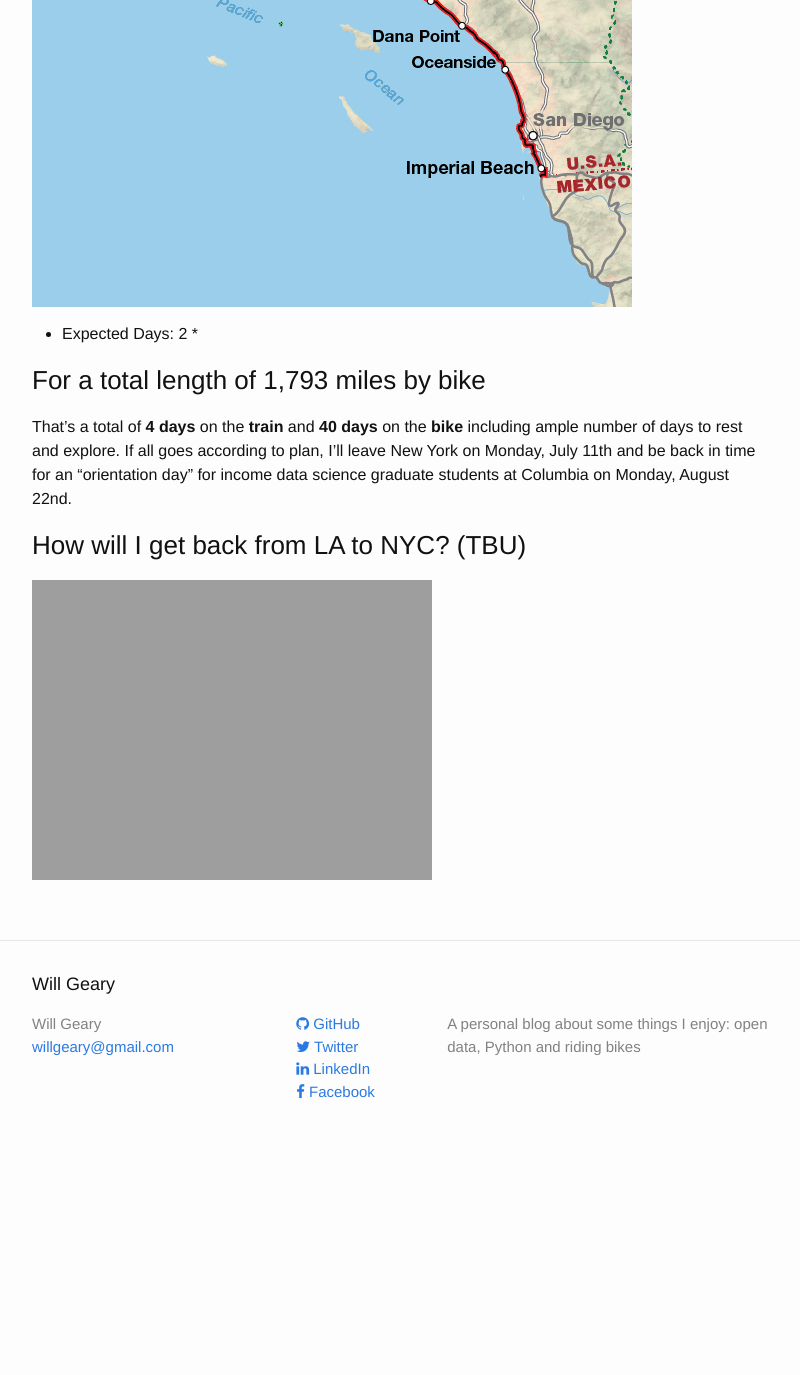
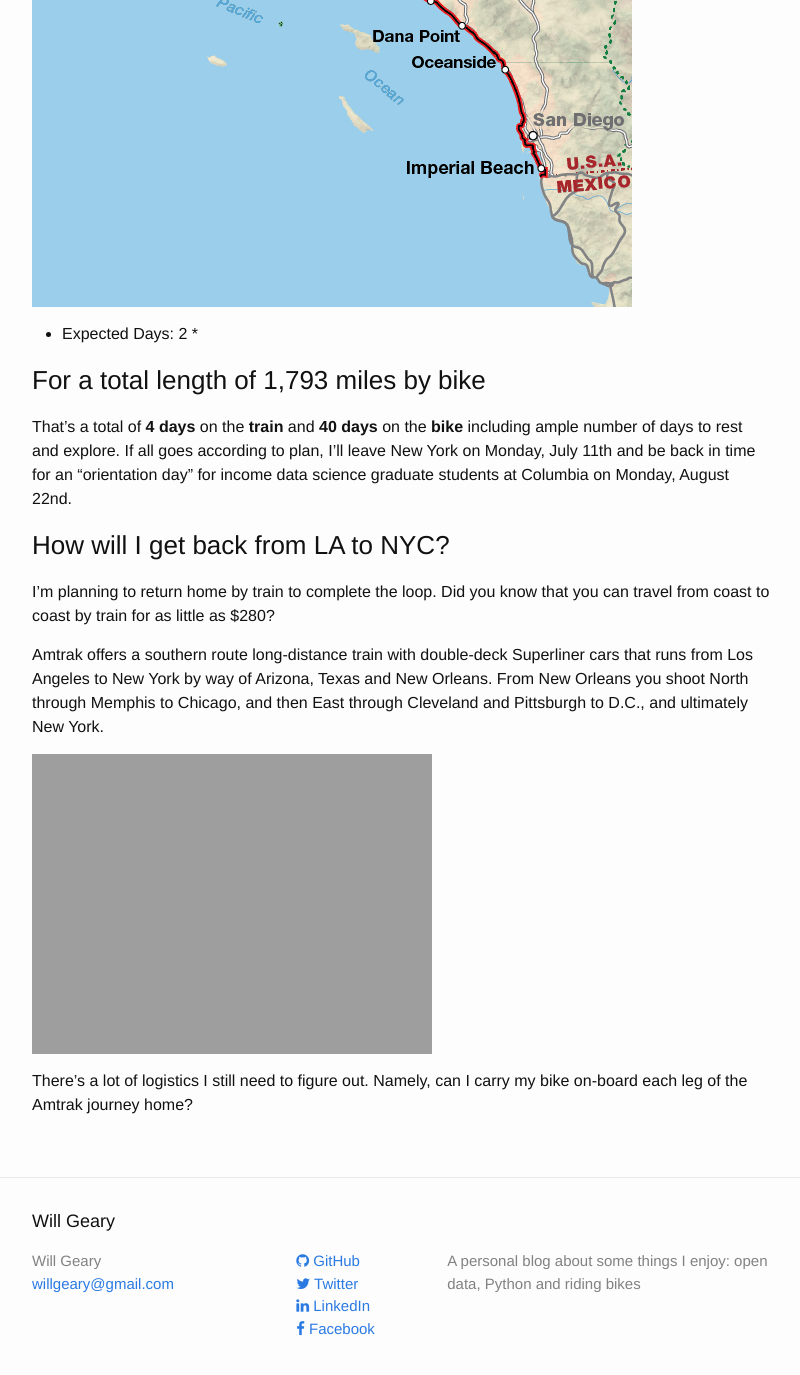
Before and after one commit to willgeary/willgeary.github.io, a Jekyll site: the page built from _posts/2016-05-20-biking-from-vancouver-to-los-angeles.markdown, in a window 1280 px wide and 1400 px high, scrolled down 7774 px. Shown: the top 1375 px of the window, without its empty margins (238-1038 px from the left). Built offline with Jekyll 4.4.1, drawn with Linux system fonts in a browser that asks for light colours; nearby versions of some CDN libraries; before the commit the page ends 8937 px from its top, so only the background shows below that.

Commit message:
save my work

```diff
--- a/_posts/2016-05-20-biking-from-vancouver-to-los-angeles.markdown
+++ b/_posts/2016-05-20-biking-from-vancouver-to-los-angeles.markdown
@@ -71,6 +71,12 @@ The map below goes all the way down to San Diego and Imperial Beach at the U.S.
 
 That's a total of **4 days** on the **train** and **40 days** on the **bike** including ample number of days to rest and explore. If all goes according to plan, I'll leave New York on Monday, July 11th and be back in time for an "orientation day" for income data science graduate students at Columbia on Monday, August 22nd.
 
-### How will I get back from LA to NYC? (TBU)
+### How will I get back from LA to NYC?
+
+I'm planning to return home by train to complete the loop. Did you know that you can travel from coast to coast by train for as little as $280?
+
+Amtrak offers a southern route long-distance train with double-deck Superliner cars that runs from Los Angeles to New York by way of Arizona, Texas and New Orleans. From New Orleans you shoot North through Memphis to Chicago, and then East through Cleveland and Pittsburgh to D.C., and ultimately New York.
 
 ![fig]({{ site.url }}/assets/2016-05-20-amtrak-system.png)
+
+There's a lot of logistics I still need to figure out. Namely, can I carry my bike on-board each leg of the Amtrak journey home?
```
